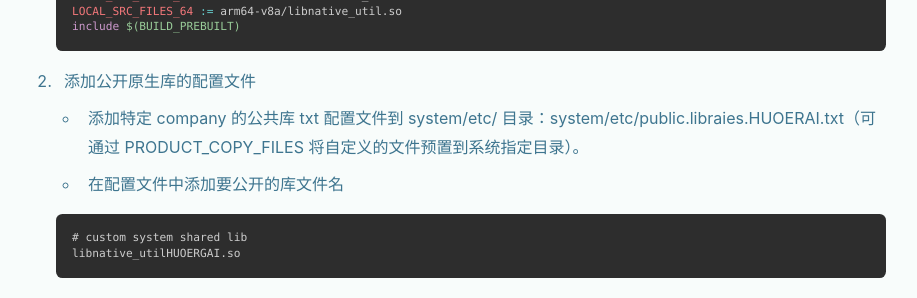
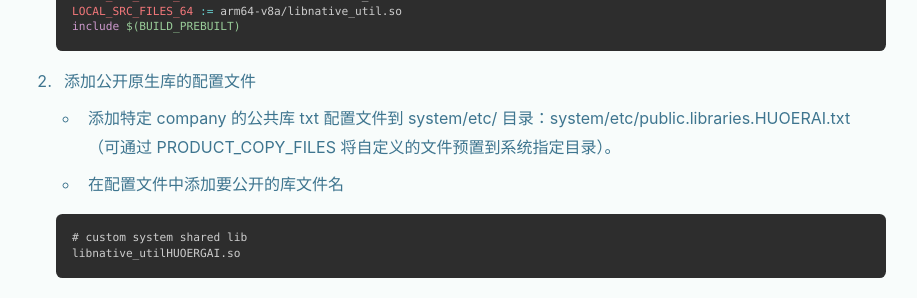
Before and after one commit to huoergai/huoergai.github.io, a Jekyll site: the page built from _posts/2021-05-24-Android-添加原生共享库.md, in a window 1280 px wide and 900 px high, scrolled down 861 px. Shown: the part 152-450 px from the top of the window, without its empty margins (71-988 px from the left). Built offline with Jekyll 4.4.1, drawn with Linux system fonts in a browser that asks for light colours; nearby versions of some CDN libraries; comment, search, counter and statistics services are not loaded.

Commit message:
1.更新 Jekyll Theme 环境。 2.修改错别字。

```diff
--- a/Gemfile
+++ b/Gemfile
@@ -2,3 +2,5 @@ source "https://rubygems.org"
 
 # gem "github-pages", group: :jekyll_plugins
 gemspec
+
+gem "webrick", "~> 1.7"
--- a/_posts/2021-05-24-Android-添加原生共享库.md
+++ b/_posts/2021-05-24-Android-添加原生共享库.md
@@ -43,7 +43,7 @@ tags:
 
 2. 添加公开原生库的配置文件
 
-   - 添加特定 company 的公共库 txt 配置文件到 system/etc/ 目录：system/etc/public.libraies.HUOERAI.txt（可通过 PRODUCT_COPY_FILES 将自定义的文件预置到系统指定目录）。
+   - 添加特定 company 的公共库 txt 配置文件到 system/etc/ 目录：system/etc/public.libraries.HUOERAI.txt（可通过 PRODUCT_COPY_FILES 将自定义的文件预置到系统指定目录）。
 
    - 在配置文件中添加要公开的库文件名
 
```
